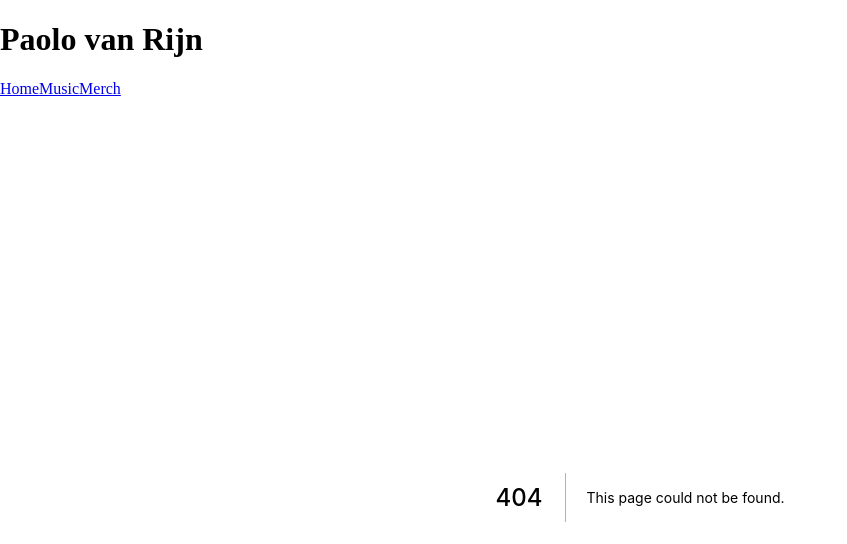
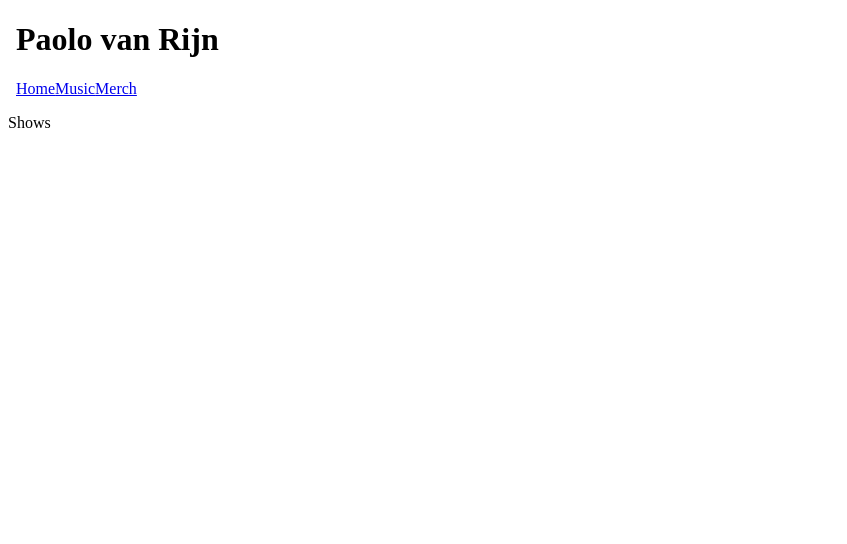
Before and after one commit to paulreyneveld/pvr, a Next.js app: page /shows in a window 1280 px wide. Before the commit this address had no page. Shown: the top 544 px of the page, without its empty margins (0-847 px from the left). Built offline with nearby package versions, Linux system fonts and the light colour scheme.

Commit message:
Added a shows Page

```diff
--- /dev/null
+++ b/pages/shows.js
@@ -0,0 +1,7 @@
+const Shows = () => {
+    return (
+        <p class="text-white">Shows</p>
+    )
+}
+
+export default Shows;
```
